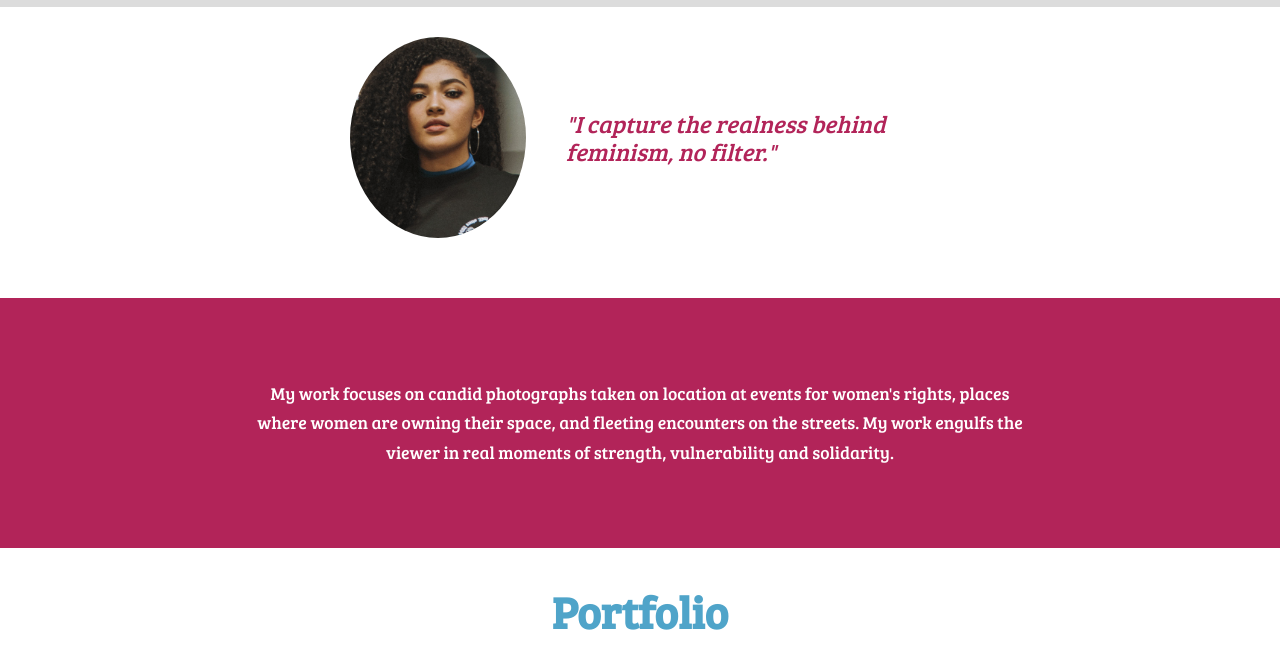
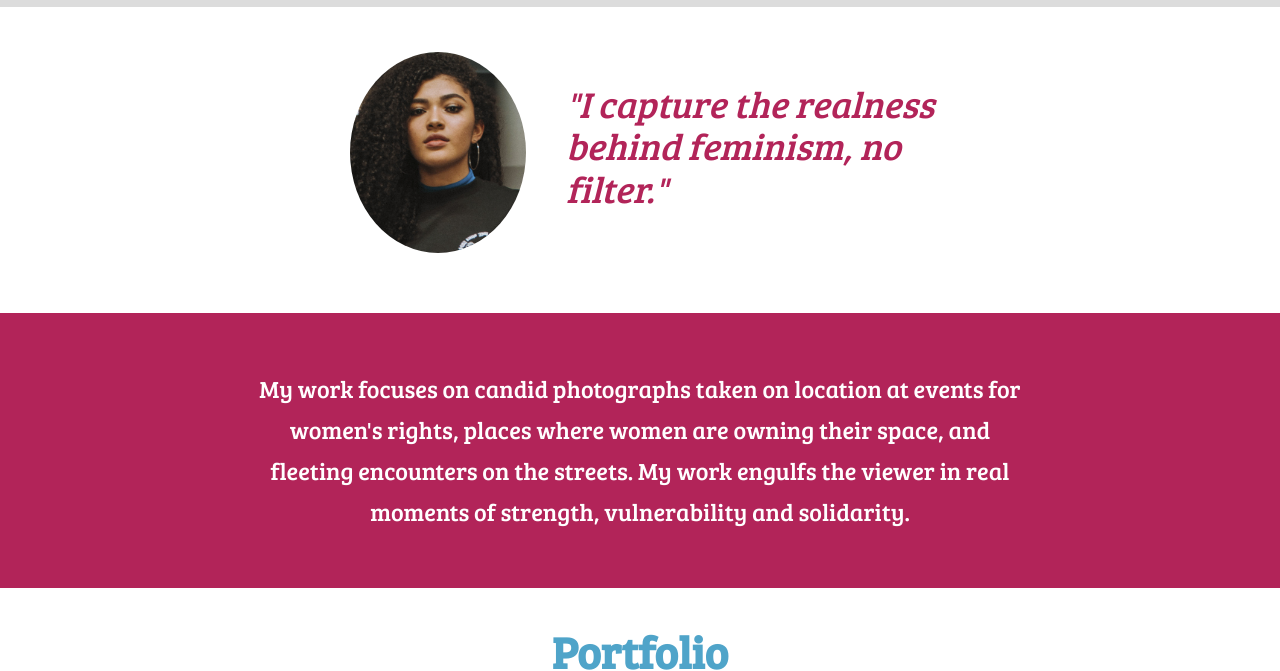
Before and after one commit to b-spademan/dorothy-portfolio, a website built with Parcel: page index.html in a window 1280 px wide. Shown: the part 63-734 px from the top of the page. Built offline with nearby package versions, Linux system fonts and the light colour scheme.

Commit message:
Minor edits

```diff
--- a/css/main.css
+++ b/css/main.css
@@ -210,7 +210,7 @@ figcaption {
 
 /* Contact */
 footer h2 {
-  padding-top: 15px;
+  padding-top: 30px;
 }
 
  address, p {
@@ -356,7 +356,7 @@ footer h2 {
 
   /* ABOUT */
   .headshot {
-      padding: 30px;
+      padding: 45px 30px 30px;
   }
 
   .quote {
@@ -413,12 +413,27 @@ footer h2 {
 
 /*** Desktop Styles ***/
 
+.quote {
+  font-size: 2.3em;
+}
 .about-wrapper {
-
+  height: 275px;
 }
-
+.about-wrapper p {
+  font-size: 1.5em;
+}
 /* Portfolio */
   .photo-wrapper {
+    width: 30%;
+  }
+
+  .address, p {
+    font-size: 1.5em;
+  }
+
+  .social {
+    margin-top: 30px;
+    padding-bottom: 50px;
     width: 30%;
   }
 }
```
